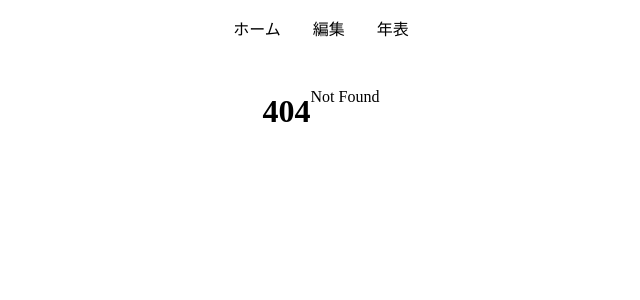
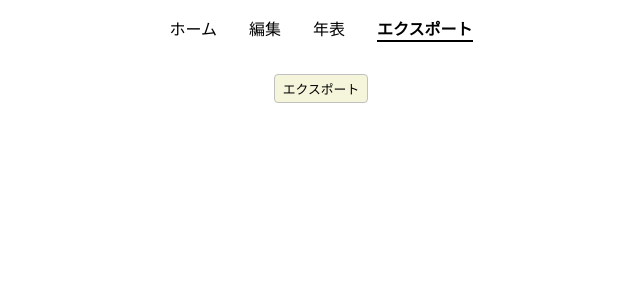
Before and after one commit to redfe/mysirube, a SvelteKit app: page /export in a window 1280 px wide. Before the commit this address had no page. Shown: the top 300 px of the page, without its empty margins (319-959 px from the left). Built offline with nearby package versions, Linux system fonts and the light colour scheme.

Commit message:
エクスポート機能

```diff
--- a/src/lib/repository.ts
+++ b/src/lib/repository.ts
@@ -3,7 +3,7 @@ export const storeName = 'datas';
 
 let database: Promise<IDBDatabase> | null = null;
 
-function initDB(): Promise<IDBDatabase> {
+export function initDB(): Promise<IDBDatabase> {
 	if (database) return database;
 
 	database = new Promise((resolve, reject) => {
--- a/src/routes/+layout.svelte
+++ b/src/routes/+layout.svelte
@@ -20,6 +20,7 @@
 		<Link href="/" current={'/' == $page.url.pathname}>ホーム</Link>
 		<Link href="/edit" current={'/edit' == $page.url.pathname}>編集</Link>
 		<Link href="/timeline" current={'/timeline' == $page.url.pathname}>年表</Link>
+		<Link href="/export" current={'/export' == $page.url.pathname}>エクスポート</Link>
 	</nav>
 </header>
 
--- /dev/null
+++ b/src/routes/export/+page.svelte
@@ -0,0 +1,90 @@
+<script lang="ts">
+	import { browser } from '$app/environment';
+	import Button from '$lib/components/core/Button.svelte';
+	import { initDB, search, storeName, type Data } from '$lib/repository';
+
+	// 書き込み中かどうかを管理するストア
+	let writing = $state(false);
+	// 進捗状況を管理するストア
+	let progress = $state(0);
+
+	const isExportable = browser && 'showSaveFilePicker' in window;
+
+	const write = async (fileHandle: FileSystemFileHandle) => {
+		// 総件数だけ欲しいので start は未来を指定
+		const totalCount = (await search({ start: 100000 })).count;
+		const writable = await fileHandle.createWritable();
+		const db = await initDB();
+
+		let exportedCount = 0;
+
+		// 大量データを想定して1件ずつ書き込む
+		await new Promise<void>(async (resolve, reject) => {
+			await writable.write('[');
+			const transaction = db.transaction(storeName, 'readonly');
+			const store = transaction.objectStore(storeName);
+			const index = store.index('indexOfStartAndTitle');
+			const cursorRequest = index.openCursor(null, 'next');
+			cursorRequest.onsuccess = async () => {
+				const cursor = cursorRequest.result;
+				if (cursor) {
+					const data: Data = cursor.value;
+					writable.write(JSON.stringify(data) + ',');
+					exportedCount++;
+					progress = Math.floor((exportedCount / totalCount) * 100);
+					cursor.continue();
+				} else {
+					if (totalCount > 0) {
+						// フォーマットエラー対策で空オブジェクトを挿入
+						await writable.write('{}');
+					}
+					await writable.write(']');
+					await writable.close();
+					resolve();
+				}
+			};
+			cursorRequest.onerror = () => reject(cursorRequest.error);
+		});
+	};
+
+	const exportFile = async () => {
+		if (!isExportable) return;
+
+		try {
+			const now = new Date();
+			// @ts-ignore 型エラーを避けるためのコメント。ただし型定義を導入することが理想。
+			const fileHandle: FileSystemFileHandle = await window.showSaveFilePicker({
+				suggestedName: `myshirube_${now.toLocaleDateString().replaceAll(/[^0-9]/g, '')}_${now.toLocaleTimeString().replaceAll(/[^0-9]/g, '')}.json`,
+				types: [
+					{
+						description: 'JSON Files',
+						accept: { 'application/json': ['.json'] }
+					}
+				]
+			});
+			writing = true;
+			// 完了したことを認識してもらいやすくするため、少し停止する
+			await new Promise((r) => setTimeout(r, 1000));
+			await write(fileHandle);
+			await new Promise((r) => setTimeout(r, 1000));
+		} catch (error: any) {
+			if (error['name'] === 'AbortError') {
+				// キャンセル
+				return;
+			}
+			console.error('エクスポート中にエラーが発生しました:', error);
+			throw error;
+		} finally {
+			writing = false;
+			progress = 0;
+		}
+	};
+</script>
+
+{#if isExportable}
+	<Button onclick={exportFile} disabled={writing}
+		>{writing ? `書き込み中...${progress}%` : 'エクスポート'}</Button
+	>
+{:else}
+	<p>window.showSaveFilePicker がないためエクスポートできません</p>
+{/if}
```
